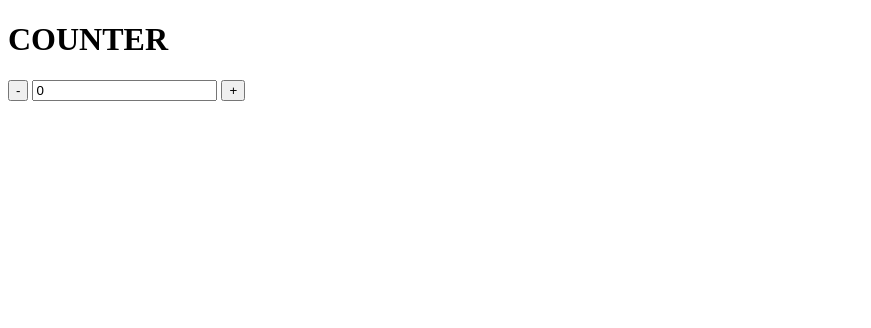
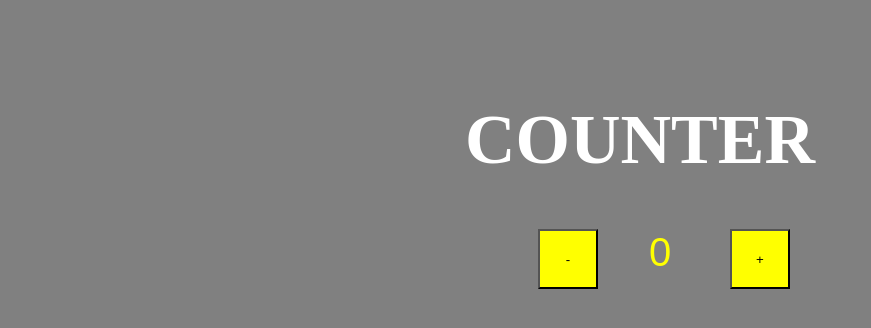
Before and after one commit to NamanKumar1/Fullstack-1_Exp-14, a plain HTML site: page index.html in a window 1280 px wide. Shown: the whole page, without its empty margins (0-871 px from the left). Drawn offline with Linux system fonts and the light colour scheme.

Commit message:
add styling

```diff
--- a/index.html
+++ b/index.html
@@ -6,6 +6,42 @@
     <meta http-equiv="X-UA-Compatible" content="IE=edge">
     <meta name="viewport" content="width=device-width, initial-scale=1.0">
     <title>Practical 14</title>
+    <style>
+        body {
+            background-color: grey;
+        }
+
+        h1 {
+            color: white;
+            text-align: center;
+            margin-top: 100px;
+            font-size: 70px;
+        }
+
+        button {
+            background-color: yellow;
+            width: 60px;
+            height: 60px;
+            margin: auto;
+            margin-left: 530px;
+        }
+
+        #pos {
+            margin-left: 70px;
+        }
+
+        input {
+            position: relative;
+            top: 2px;
+            left: 45px;
+            width: 50px;
+            background-color: grey;
+            font-size: 40px;
+            color: yellow;
+            /* margin-left: 150px; */
+            border: 0;
+        }
+    </style>
 </head>
 
 <body>
```
